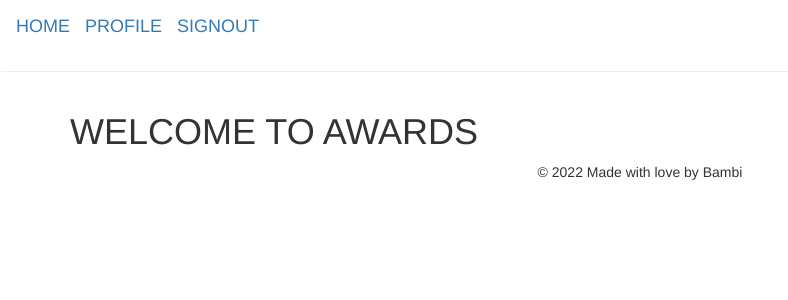
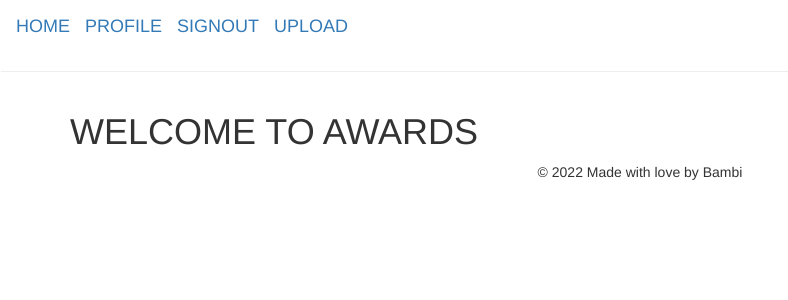
Before and after one commit to Moni-que/AwardsClone, a Django app: page /index in a window 1280 px wide. Shown: the top 300 px of the page, without its empty margins (0-788 px from the left). Run offline with Django 4.2, Linux system fonts and the light colour scheme; the visitor is signed in with stand-in values (Sample User, id 1); some libraries are stand-ins or nearby versions.

Commit message:
add upload link

```diff
--- a/AwwwardsClone/templates/navbar.html
+++ b/AwwwardsClone/templates/navbar.html
@@ -5,6 +5,7 @@
         <a class="navbar-brand" href="{% url 'index' %}">HOME</a>
         <a class="navbar-brand" href="#">PROFILE</a>
         <a class="navbar-brand" href="{% url 'signin' %}">SIGNOUT</a>
+        <a class="navbar-brand" href="{% url 'upload' %}">UPLOAD</a>
       </div>
       {% endif %}
     </div>
```
